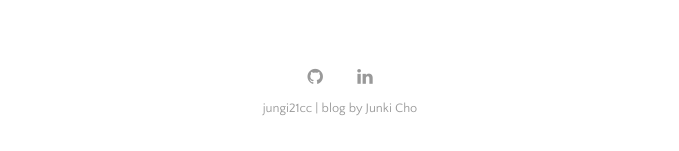
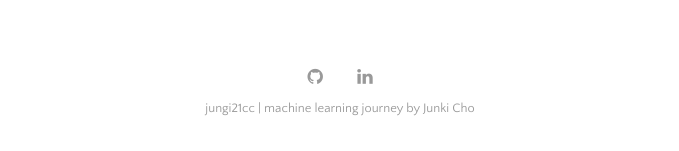
Before and after one commit to jungi21cc/jungi21cc.github.io, a Jekyll site: the page built from index.html, in a window 1280 px wide and 900 px high, scrolled down 2103 px. Shown: the part 746-897 px from the top of the window, without its empty margins (300-979 px from the left). Built offline with Jekyll 4.4.1, drawn with Linux system fonts in a browser that asks for light colours; the list of posts is cut into pages by our own code; some of the changed text lies outside the part shown.

Commit message:
README.MD update

```diff
--- a/_config.yml
+++ b/_config.yml
@@ -21,7 +21,7 @@ plugins:             [jekyll-paginate, jekyll-sitemap, jekyll-feed, jekyll-seo-t
 
 # Customise atom feed settings (this is where Jekyll-Feed gets configuration information)
 title:		           'jungi21cc'
-description:	       'blog'
+description:	       'machine learning journey'
 author:              'Junki Cho'
 
 # RSS 2.0 can be used instead of Atom by uncommenting following two lines
```
Also changed, not shown: README.md.
